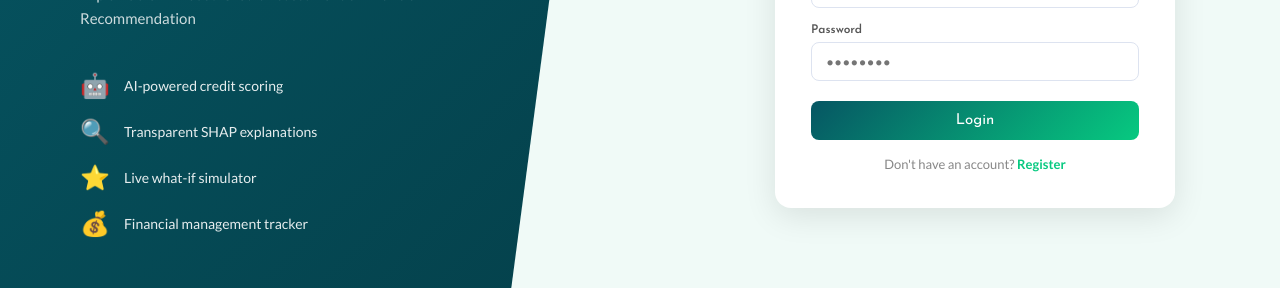
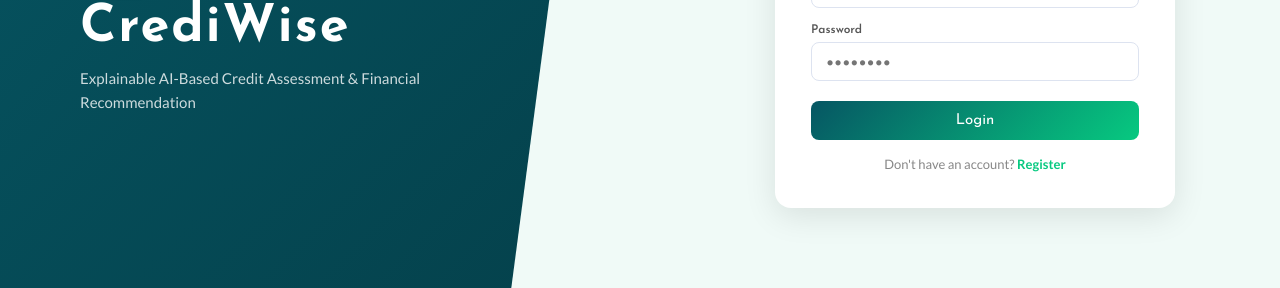
Before and after one commit to hnfaimn/ai-credit-scoring, a React (Create React App) app in the folder frontend/: page /login in a window 1280 px wide. Shown: the part 372-660 px from the top of the page. Built offline with nearby package versions, Linux system fonts and the light colour scheme; no server answers.

Commit message:
Remove feature list from landing page

```diff
--- a/frontend/src/pages/Landing.js
+++ b/frontend/src/pages/Landing.js
@@ -56,24 +56,6 @@ export default function Landing() {
         <img src="/favicon.ico" alt="CrediWise" className="landing-logo" />
         <h1 className="landing-title">CrediWise</h1>
         <p className="landing-subtitle">{t(s,"subtitle")}</p>
-        <div className="landing-features">
-          <div className="landing-feature">
-            <span>🤖</span>
-            <p>AI-powered credit scoring</p>
-          </div>
-          <div className="landing-feature">
-            <span>🔍</span>
-            <p>Transparent SHAP explanations</p>
-          </div>
-          <div className="landing-feature">
-            <span>⭐</span>
-            <p>Live what-if simulator</p>
-          </div>
-          <div className="landing-feature">
-            <span>💰</span>
-            <p>Financial management tracker</p>
-          </div>
-        </div>
       </div>
 
       {/* Right side — auth form */}
```
